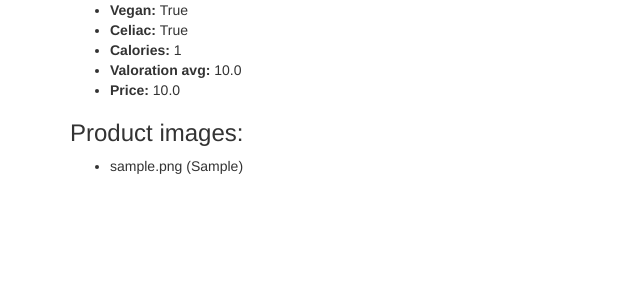
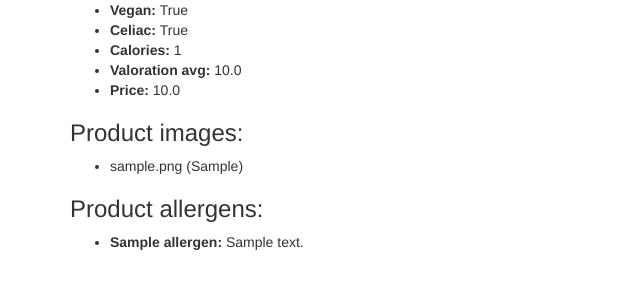
Before and after one commit to garciagorkauni/DeliveryAppNAG, a Django app: page /product/1/ in a window 1280 px wide. Shown: the part 348-648 px from the top of the page, without its empty margins (0-640 px from the left). Run offline with Django 5.2, Linux system fonts and the light colour scheme; tables that the repository leaves empty hold one stand-in row (values such as "Sample post"); some libraries are stand-ins or nearby versions.

Commit message:
feat(#8): Show all allergens of the product

```diff
--- a/onlybites/onlybites/onlybites_web/templates/onlybites_web/product.html
+++ b/onlybites/onlybites/onlybites_web/templates/onlybites_web/product.html
@@ -21,4 +21,11 @@
         {% endfor %}
     </ul>
 
+<h3>Product allergens:</h4>
+    <ul>
+        {% for allergen in allergens %}
+        <li><strong> {{ allergen.name }}:</strong> {{ allergen.description }}</li>
+        {% endfor %}
+    </ul>
+
 {% endblock %}
--- a/onlybites/onlybites/onlybites_web/views.py
+++ b/onlybites/onlybites/onlybites_web/views.py
@@ -14,7 +14,11 @@ def menu(request):
 def product(request, product_id):
     product = Product.objects.get(product_id=product_id)
     images = Image.objects.filter(product=product)
-    # allergens of product
+    allergen_ids = ProductAllergen.objects.filter(product=product).values_list('allergen')
+    allergens = []
+    for allergen_id in allergen_ids:
+        allergens.append(Allergen.objects.get(allergen_id=allergen_id[0]))
+
     # valorations of product
     return render(request, 'onlybites_web/product.html', locals())
 
```
